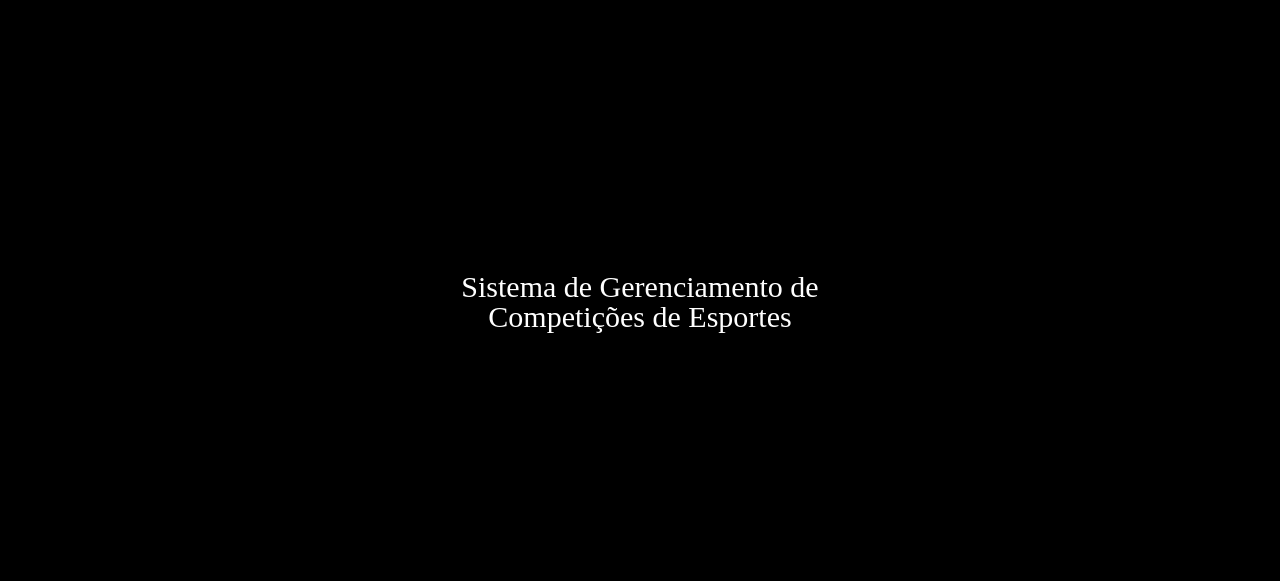
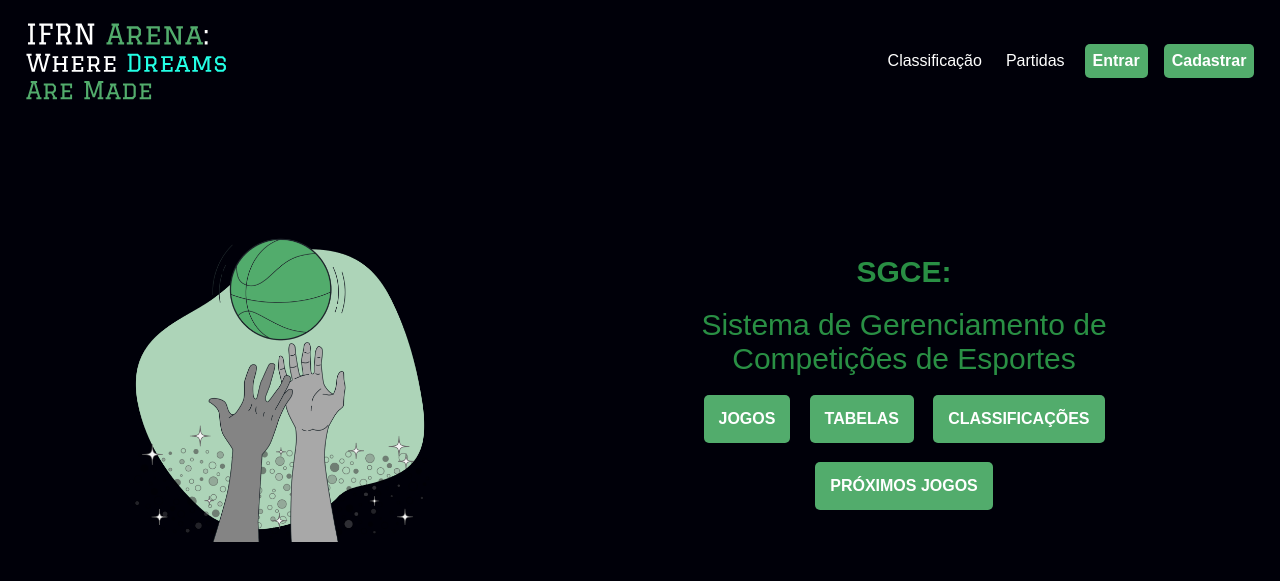
Before and after one commit to jjjor/Projeto-Integrador-SGCE, a Django app: page / in a window 1280 px wide. Shown: the top 581 px of the page. Run offline with Django 4.2, Linux system fonts and the light colour scheme.

Commit message:
atualizaçao

```diff
--- a/core/static/css/style.css
+++ b/core/static/css/style.css
@@ -1,61 +1,131 @@
-/* http://meyerweb.com/eric/tools/css/reset/
-   v2.0 | 20110126
-   License: none (public domain)
-*/
-
-html, body, div, span, applet, object, iframe,
-h1, h2, h3, h4, h5, h6, p, blockquote, pre,
-a, abbr, acronym, address, big, cite, code,
-del, dfn, em, img, ins, kbd, q, s, samp,
-small, strike, strong, sub, sup, tt, var,
-b, u, i, center,
-dl, dt, dd, ol, ul, li,
-fieldset, form, label, legend,
-table, caption, tbody, tfoot, thead, tr, th, td,
-article, aside, canvas, details, embed,
-figure, figcaption, footer, header, hgroup,
-menu, nav, output, ruby, section, summary,
-time, mark, audio, video {
-
+* {
 	margin: 0;
 	padding: 0;
 	border: 0;
 	font-size: 100%;
 	font: inherit;
 	vertical-align: baseline;
-}
-/* HTML5 display-role reset for older browsers */
-article, aside, details, figcaption, figure,
-footer, header, hgroup, menu, nav, section {
-	display: block;
-}
-body {
-	line-height: 1;
-}
-ol, ul {
-	list-style: none;
-}
-blockquote, q {
-	quotes: none;
-}
-blockquote:before, blockquote:after,
-q:before, q:after {
-	content: '';
-	content: none;
-}
-table {
-	border-collapse: collapse;
-	border-spacing: 0;
+	font-family: Arial, Helvetica, sans-serif;
+
 }
 
-
 body {
-    background-color: black;
+    background-color: rgb(0, 0, 9);
   }
 
-  h1 {
-    color: white;
+  h1, h2, h3 {
+    color: #298f44;
     text-align: center;
-    padding-top: 20%;
     font-size: 30px;
   }
+
+img {
+	width: 200px;
+	height: 100px;
+	left: 30px;
+}
+
+header {
+	display: flex;
+	align-items: center;
+	justify-content: space-between;
+	padding: 0.7rem 1.6rem;
+}
+
+#header-content {
+	display: flex;
+	gap: 20px;
+	align-items: center;
+
+}
+
+#header-content ul {
+	color: white;
+	font-style: normal;
+	list-style: none;
+	display: flex;
+	gap: 1.5rem;
+	margin: 0;
+
+}
+
+#header-content a {
+	color: white;
+	text-decoration: none;
+}
+
+#header-content a:hover {
+	color: #2abc4cbb;
+	transition: 0.6s;
+}
+
+#buttons {
+	display: flex;
+	gap: 1rem;
+}
+
+.button {
+	color: white;
+	background-color: #52AC6C;
+	border-radius: 5px;
+	padding: 8px;
+	font-weight: bold;
+}
+
+.button:hover {
+	background-color: #2abc4cbb;
+	cursor: pointer;
+	transition: 0.6s;
+	transform: translate(0px, -2px);
+}
+
+#image {
+	width: 25%;
+	height: 25%;
+}
+
+#content-box {
+	display: flex;
+	align-items: center;
+	justify-content: center;
+	gap: 13rem;
+	margin-top: 100px;
+}
+
+#content-info {
+	display: flex;
+	flex-direction: column;
+	gap: 1.2rem	;
+	width: 40%;
+	margin: 0;
+}
+
+#content-info h1 {
+	font-weight: bold;
+}
+
+#body-buttons {
+	display: flex;
+	align-items: center;
+	justify-content: center;
+	gap: 1.2rem;
+	flex-wrap: wrap;
+}
+
+#body-buttons button {
+
+	color: white;
+	background-color: #52AC6C;
+	border-radius: 5px;
+	padding: 15px;
+	font-weight: bold;
+	text-transform: uppercase;
+	align-self: center;
+}
+
+#body-buttons button:hover {
+	background-color: #2abc4cbb;
+	cursor: pointer;
+	transition: 0.6s;
+	transform: translate(0, -2px);
+}
--- a/core/templates/base.html
+++ b/core/templates/base.html
@@ -10,7 +10,28 @@
 </head>
 <body>
 
-    <img href="{%static 'public/images/IFRN Arena.svg'%}">
+    <header>
+      <img src="{%static 'images/IFRN_Arena__Where_Dreams_Are_Made.svg'%}">
+      <div id="header-content">
+         <nav>
+            <ul>
+               <li>
+                  <a href="#">Classificação</a>
+               </li>
+               <li>
+                  <a href="#">Partidas</a>
+               </li>
+            </ul>
+         </nav>
+         <div id="buttons">
+            <button type="button" class="button">Entrar</button>
+            <button type="button" class="button">Cadastrar</button>
+         </div>
+      </div>
+
+    </header>
+
+
 
 
    {%block main%}
--- a/core/templates/index.html
+++ b/core/templates/index.html
@@ -1,6 +1,21 @@
 {% extends 'base.html'%}
 {%block main%}
 
-<h1>Sistema de Gerenciamento de <br>Competições de Esportes</h1>
+<div id="content-box">
+    <img src="../static/images/Skipping_rope-bro_1.png" id="image">
+
+    <div id="content-info">
+        <h1>SGCE:</h1>
+        <h2>Sistema de Gerenciamento de <br>Competições de Esportes</h2>
+
+        <div id="body-buttons">
+            <button>Jogos</button>
+            <button>Tabelas</button>
+            <button>Classificações</button>
+            <button>Próximos jogos</button>
+        </div>
+    </div>
+</div>
+
 
 {%endblock%}
```
Also changed, not shown: core/static/images/IFRN_Arena__Where_Dreams_Are_Made.svg (added), core/static/images/Skipping_rope-bro_1.png (added).
